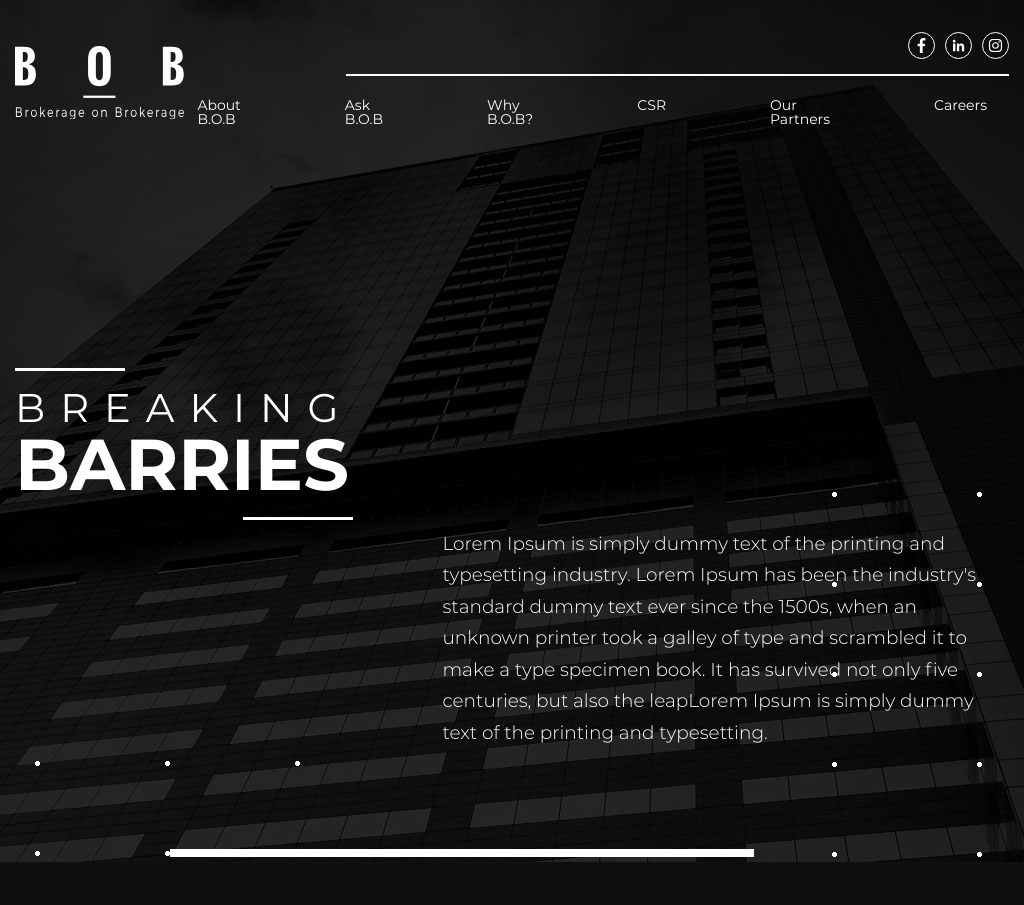
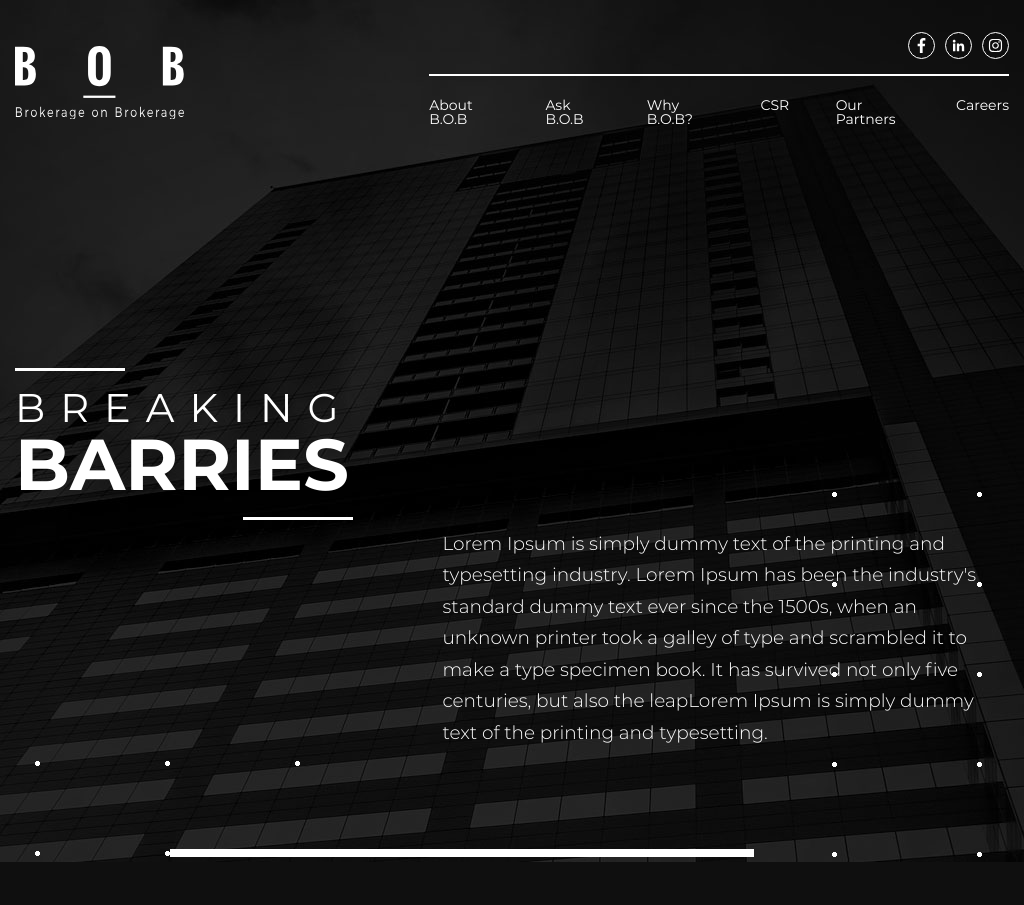
Before and after one commit to OsamaHassouna/b.o.b, a plain HTML site: page index.html in a window 1024 px wide. Shown: the top 905 px of the page. Drawn offline with Linux system fonts and the light colour scheme.

Commit message:
fixng header responsive and minimizing files.

```diff
--- a/css/main.css
+++ b/css/main.css
@@ -3,7 +3,6 @@
   font-family: Montserrat;
   src: url("../fonts/Montserrat-BlackItalic.ttf");
   font-weight: 900;
-  /* font-style: italic; */
 }
 @font-face {
   font-family: Montserrat;
@@ -509,9 +508,6 @@ background: #161616;
   width: 169px;
 }
 /* -------- NAV SECTION -------- */
-.navbar .nav-section {
-  padding-left: 70px;
-}
 .topbar {
   padding-bottom: 15px;
   border-bottom: 2px solid #fff;
@@ -533,8 +529,11 @@ background: #161616;
   transition: all 0.3s ease-in-out;
 }
 .main-menu li {
-  margin-right: 60px;
+  margin: 0 4%;
   transition: all 0.2s ease-in-out;
+}
+.main-menu li:first-child{
+  margin-left: 0px;
 }
 .main-menu li:last-child {
   margin-right: 0px;
@@ -723,13 +722,11 @@ background: #161616;
   height: 100%;
   transition-delay: 1.7s;
 }
-
  .who-box .who,
  .who-box .are,
  .who-box .we {
   margin-bottom: 40px;
 }
-
 .sym-1,
 .sym-2 {
   visibility: hidden;
@@ -795,7 +792,6 @@ background: #161616;
   height: 55%;
   transition-delay: 0.2s;
 }
-
 /* ======= WHY ======= */
 .why{
   background-color: #161616;
@@ -836,10 +832,6 @@ background: #161616;
   line-height: 1;
   color: #fff;
 }
-/* .why .title-left,
-.why .title-right{
-  float:left;
-} */
 .why .title-left h3{
   font-family: 'Montserrat';
   font-weight: 900;
@@ -866,9 +858,6 @@ background: #161616;
   text-transform: uppercase;
   color: #fff;
 }
-/* .why .title-right img{
-  max-width: 251px;
-} */
 /* ----- DESCRIPTION ----- */
 .why .why-desc{
   text-align: right;
@@ -1049,7 +1038,6 @@ background: #161616;
   /* max-width: 85%; */
   /* position: relative; */
 }
-
 .csr-desc p{
   font-family: 'Montserrat';
   font-weight: 300;
@@ -1416,7 +1404,6 @@ footer{
   box-shadow: 0 0 5px #666;
   transition: all 0.3s ease-in-out;
 }
-
 .footer-newsletter .button {
   padding: 10px 15px;
   font-size: 12px;
@@ -1522,20 +1509,8 @@ svg .cls-1{
   color: #fff;
   transition: all 0.3s ease-in-out;
 }
-/* ============== Mobile Menu ============== */
-
 /* ============== MEDIA ============== */
 /* -------- 1200 * 991 * 768 * 575  -------- */
-@media (max-width: 1200px) {
-  .navbar .nav-section {
-    padding-left: 0px;
-  }
-}
-@media (min-width: 992px) and (max-width: 1200px) {
-  .main-menu li {
-    padding: 0px 22px;
-  }
-}
 @media (min-width: 992px){
   .navbar .nav-section{
     display: block !important;
@@ -1566,10 +1541,6 @@ svg .cls-1{
     padding: 20px;
     width: 100%;
   }
-  /* .main-menu li:nth-child(2n) a::after{
-    left: auto;
-    right: 0;
-  } */
   .header-content {
     padding: 50px 0;
   }
@@ -1646,13 +1617,6 @@ svg .cls-1{
   .csr-texture-1 .pos-y{
     height: 330px;
   }
-  /* ----- Footer ----- */
-  /* .bob-pdf .top-line{
-    right: 0;
-  } */
-  /* .bob-pdf .left-line{
-    left: 5%;
-  } */
   .footer-links{
     text-align: center;
     margin-bottom: 15px;
@@ -1676,10 +1640,6 @@ svg .cls-1{
   .csr-img-line2 {
     width: 140px;
   }
-  /* ----- Footer ----- */
-  /* .bob-pdf .left-line{
-    left: 5px;
-  } */
 }
 
 @media (max-width: 575px) {
--- a/index.html
+++ b/index.html
@@ -26,7 +26,7 @@
     <!--=================== SLICK =====================-->
     <link rel='stylesheet' type='text/css' href='vendor/slick/slick.css'>
     <!--=================== CUSTOM STYLE =====================-->
-    <link rel='stylesheet' type='text/css' href='css/main.css'>
+    <link rel='stylesheet' type='text/css' href='css/main.min.css'>
 </head>
 
 <body class='animsition'>
@@ -49,7 +49,7 @@
                             <div class='col-12'>
                                 <nav class='navbar navbar-expand-lg no-gutters'>
                                     <!-- Logo -->
-                                    <div class="col-4">
+                                    <div class="col-5">
                                         <a href='index.html' class='logo navbar-brand wow fadeInDown' draggable="false" data-wow-delay="0.5s">
                                             <svg viewBox="0 0 559.07 243.53" id="logo-svg">
                                                 <use xlink:href="#logo"></use>
@@ -66,7 +66,7 @@
                                         </span>
                                     </button>
                                     <!-- Nav -->
-                                    <div class='nav-section navbar-collapse col-lg-8 col-md-12 collapse' id='navbarSupportedContent'>
+                                    <div class='nav-section navbar-collapse col-lg-7 col-md-12 collapse' id='navbarSupportedContent'>
                                         <!-- TobBar -->
                                         <div class='topbar wow fadeInRight' data-wow-delay="1.2s">
                                             <ul class='social-media d-flex justify-content-end'>
@@ -604,7 +604,7 @@
     <!-- =================== SLICK =====================-->
     <script type='text/javascript' src='vendor/slick/slick.min.js'></script>
     <!-- =================== CUSTOM JS =====================-->
-    <script src='js/main.js'></script>
+    <script src='js/main.min.js'></script>
 </body>
 
 </html>
```
Also changed, not shown: css/main.min.css (added), js/main.min.js (added).
